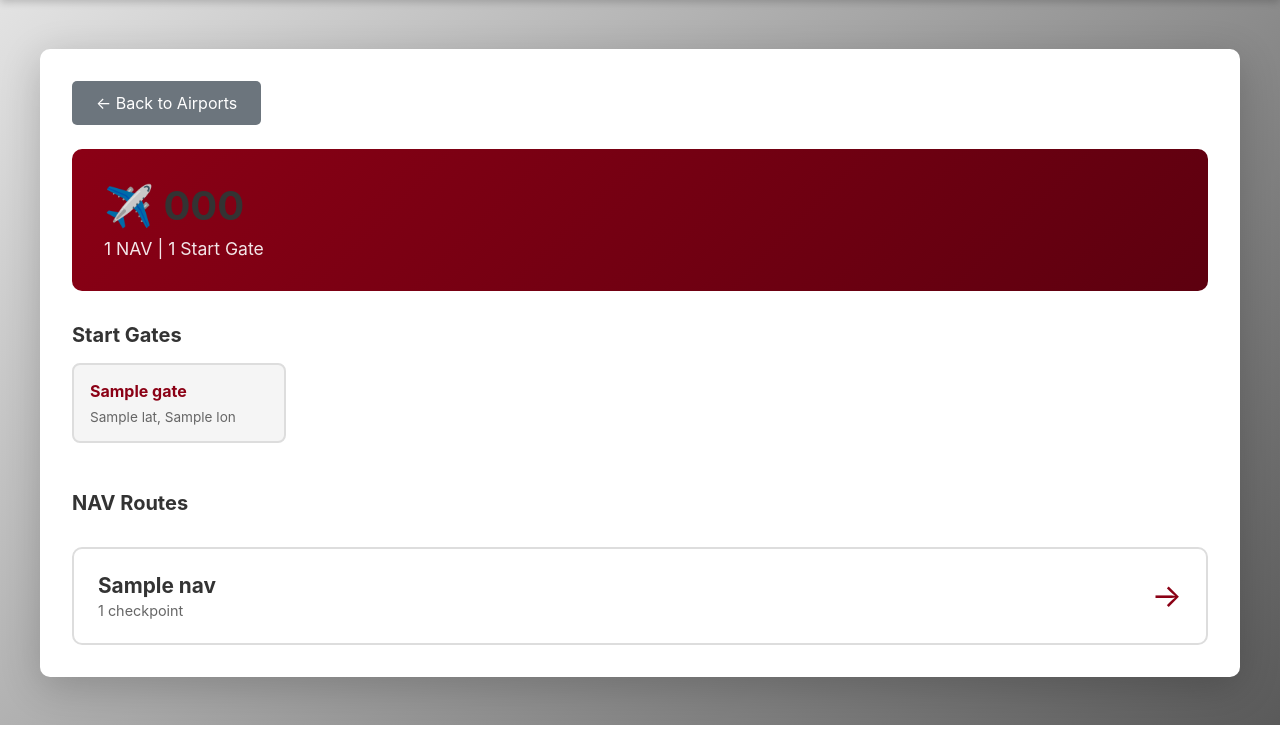
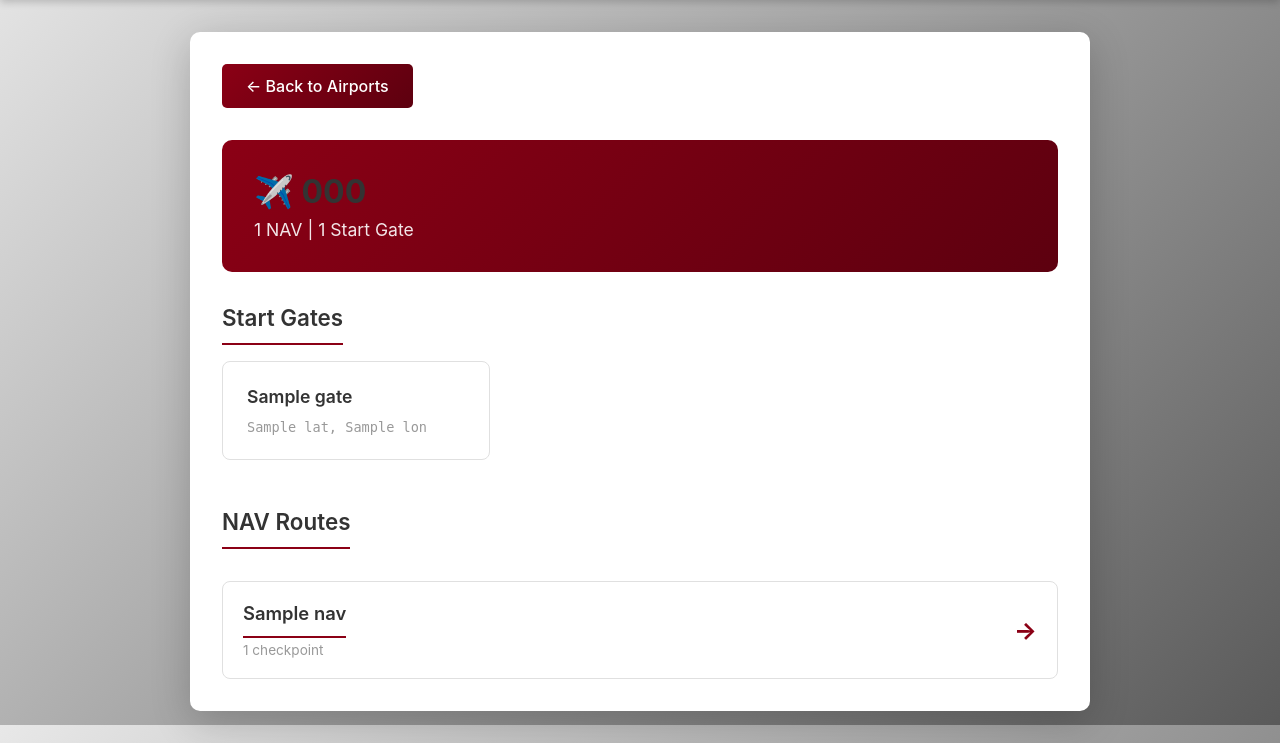
Before and after one commit to adequatepilot/nav-scoring, a FastAPI app: template templates/coach/navs_airport_detail.html in a window 1280 px wide. Shown: the part 75-818 px from the top of the page. Run offline with FastAPI, Linux system fonts and the light colour scheme; the template is opened without the code that fills it: most values are stand-ins (such as "Sample title", 1, 10 or a date in 2020); parts of the project's set-up code (start-up, migrations or seed data) failed here and were passed over.

Commit message:
Restore WIP changes: Move Add Start Gate button outside maroon box, improve styling and layout

```diff
--- a/templates/coach/navs_airport_detail.html
+++ b/templates/coach/navs_airport_detail.html
@@ -19,7 +19,21 @@
 {% block extra_css %}
 <style>
 .card {
-    max-width: 1200px;
+    max-width: 900px;
+}
+.back-btn {
+    display: inline-block;
+    background: linear-gradient(135deg, #8B0015 0%, #5D000F 100%);
+    color: white;
+    padding: 0.75rem 1.5rem;
+    border-radius: 5px;
+    text-decoration: none;
+    font-weight: 500;
+    transition: transform 0.2s;
+    margin-bottom: 2rem;
+}
+.back-btn:hover {
+    transform: translateY(-2px);
 }
 .header-section {
     background: linear-gradient(135deg, #8B0015 0%, #5D000F 100%);
@@ -33,45 +47,63 @@
 }
 .header-section h2 {
     margin: 0;
-    font-size: 2.5rem;
+    font-size: 2rem;
 }
-.add-gate-btn {
-    background: rgba(255,255,255,0.2);
-    border: 2px solid white;
+.add-section-btn {
+    background: linear-gradient(135deg, #8B0015 0%, #5D000F 100%);
     color: white;
-    padding: 1rem 2rem;
-    border-radius: 10px;
-    font-size: 1.1rem;
+    border: none;
+    padding: 0.6rem 1rem;
+    border-radius: 5px;
+    font-size: 0.9rem;
     font-weight: 600;
     cursor: pointer;
-    transition: all 0.3s;
+    transition: transform 0.2s;
+    white-space: nowrap;
 }
-.add-gate-btn:hover {
-    background: white;
-    color: #8B0015;
+.add-section-btn:hover {
+    transform: translateY(-2px);
 }
 .gates-section {
     margin-bottom: 3rem;
 }
+.gates-section h3,
+.navs-section h3 {
+    margin-top: 0;
+    margin-bottom: 1rem;
+    color: #333;
+    font-size: 1.4rem;
+    font-weight: 600;
+    border-bottom: 2px solid #8B0015;
+    padding-bottom: 0.75rem;
+}
 .gates-grid {
     display: grid;
-    grid-template-columns: repeat(auto-fill, minmax(200px, 1fr));
+    grid-template-columns: repeat(auto-fill, minmax(250px, 1fr));
     gap: 1rem;
     margin-top: 1rem;
 }
 .gate-card {
-    background: #f5f5f5;
-    padding: 1rem;
+    background: white;
+    padding: 1.5rem;
     border-radius: 8px;
-    border: 2px solid #ddd;
+    border: 1px solid #e0e0e0;
+    transition: all 0.2s;
+}
+.gate-card:hover {
+    border-color: #8B0015;
+    box-shadow: 0 2px 8px rgba(139, 0, 21, 0.1);
 }
 .gate-card h4 {
-    margin: 0 0 0.5rem 0;
-    color: #8B0015;
+    margin: 0 0 0.75rem 0;
+    color: #333;
+    font-size: 1.1rem;
+    font-weight: 600;
 }
 .gate-card .coords {
     font-size: 0.85rem;
-    color: #666;
+    color: #999;
+    font-family: monospace;
 }
 .navs-section {
     margin-top: 3rem;
@@ -79,14 +111,14 @@
 .nav-list {
     display: flex;
     flex-direction: column;
-    gap: 1rem;
+    gap: 0.75rem;
     margin-top: 1rem;
 }
 .nav-item {
     background: white;
-    border: 2px solid #ddd;
-    border-radius: 10px;
-    padding: 1.5rem;
+    border: 1px solid #e0e0e0;
+    border-radius: 8px;
+    padding: 1.25rem;
     display: flex;
     justify-content: space-between;
     align-items: center;
@@ -95,37 +127,23 @@
 }
 .nav-item:hover {
     border-color: #8B0015;
-    box-shadow: 0 5px 15px rgba(0,0,0,0.1);
-    transform: translateY(-2px);
+    box-shadow: 0 2px 8px rgba(139, 0, 21, 0.1);
 }
 .nav-item h3 {
     margin: 0;
     color: #333;
-    font-size: 1.3rem;
+    font-size: 1.15rem;
+    font-weight: 600;
 }
 .nav-item .checkpoint-count {
-    color: #666;
-    font-size: 0.9rem;
+    color: #999;
+    font-size: 0.85rem;
     margin-top: 0.25rem;
 }
 .nav-item .arrow {
-    font-size: 2rem;
+    font-size: 1.5rem;
     color: #8B0015;
-}
-.add-nav-btn {
-    background: linear-gradient(135deg, #8B0015 0%, #5D000F 100%);
-    color: white;
-    border: none;
-    padding: 1rem 2rem;
-    border-radius: 10px;
-    font-size: 1.1rem;
-    font-weight: 600;
-    cursor: pointer;
-    width: 100%;
-    transition: transform 0.2s;
-}
-.add-nav-btn:hover {
-    transform: translateY(-2px);
+    font-weight: bold;
 }
 .modal {
     display: none;
@@ -166,9 +184,19 @@
 {% endblock %}
 
 {% block content %}
-<div style="margin-bottom: 1.5rem;">
-    <a href="/coach/navs" style="display: inline-block; background: #6c757d; color: white; padding: 0.75rem 1.5rem; border-radius: 5px; text-decoration: none;">← Back to Airports</a>
+<a href="/coach/navs" class="back-btn">← Back to Airports</a>
+
+{% if message %}
+<div class="success" style="padding: 1rem; margin: 0 0 1.5rem 0; border: 1px solid #4caf50; background-color: #e8f5e9; color: #2e7d32; border-radius: 6px; border-left: 4px solid #4caf50;">
+    ✓ {{ message }}
 </div>
+{% endif %}
+
+{% if error %}
+<div class="error" style="padding: 1rem; margin: 0 0 1.5rem 0; border: 1px solid #d32f2f; background-color: #ffebee; color: #c62828; border-radius: 6px; border-left: 4px solid #d32f2f;">
+    ✕ {{ error }}
+</div>
+{% endif %}
 
 <div class="header-section">
     <div>
@@ -177,22 +205,27 @@
             {{ navs|length }} NAV{{ 's' if navs|length != 1 else '' }} | {{ gates|length }} Start Gate{{ 's' if gates|length != 1 else '' }}
         </div>
     </div>
-    {% if is_admin %}
-    <button class="add-gate-btn" onclick="openAddGateModal()">
-        ➕ Add Start Gate
-    </button>
-    {% endif %}
 </div>
 
 <!-- Start Gates Section -->
 <div class="gates-section">
-    <h3>Start Gates</h3>
+    <div style="display: flex; align-items: center; justify-content: space-between; margin-bottom: 1rem;">
+        <h3 style="margin: 0; flex: 0 0 auto;">Start Gates</h3>
+        {% if is_admin %}
+        <button class="add-section-btn" onclick="openAddGateModal()">➕ Add Start Gate</button>
+        {% endif %}
+    </div>
     {% if gates %}
     <div class="gates-grid">
         {% for gate in gates %}
         <div class="gate-card">
             <h4>{{ gate.name }}</h4>
             <div class="coords">{{ gate.lat }}, {{ gate.lon }}</div>
+            {% if is_admin %}
+            <div style="margin-top: 0.75rem; display: flex; gap: 0.5rem;">
+                <a href="/coach/navs/gates/{{ gate.id }}/delete-confirm" style="background: #8B0015; color: white; padding: 0.4rem 0.8rem; border-radius: 3px; text-decoration: none; font-size: 0.75rem; flex: 1; text-align: center;">Delete</a>
+            </div>
+            {% endif %}
         </div>
         {% endfor %}
     </div>
@@ -203,20 +236,29 @@
 
 <!-- NAVs Section -->
 <div class="navs-section">
-    <h3>NAV Routes</h3>
+    <div style="display: flex; align-items: center; justify-content: space-between; margin-bottom: 1rem;">
+        <h3 style="margin: 0; flex: 0 0 auto;">NAV Routes</h3>
         {% if is_admin %}
-    <button class="add-nav-btn" onclick="openAddNavModal()">➕ Add NAV Route</button>
+        <button class="add-section-btn" onclick="openAddNavModal()">➕ Add NAV Route</button>
         {% endif %}
+    </div>
 
     {% if navs %}
     <div class="nav-list" style="margin-top: 2rem;">
         {% for nav in navs %}
-        <div class="nav-item" onclick="window.location.href='/coach/navs/route/{{ nav.id }}'">
+        <div class="nav-item" style="display: flex; justify-content: space-between; align-items: center; cursor: default;">
+            <div onclick="window.location.href='/coach/navs/route/{{ nav.id }}'" style="flex: 1; cursor: pointer; display: flex; justify-content: space-between; align-items: center;">
                 <div>
                     <h3>{{ nav.name }}</h3>
                     <div class="checkpoint-count">{{ nav.checkpoint_count }} checkpoint{{ 's' if nav.checkpoint_count != 1 else '' }}</div>
                 </div>
                 <div class="arrow">→</div>
+            </div>
+            {% if is_admin %}
+            <div style="margin-left: 1rem;">
+                <a href="/coach/navs/routes/{{ nav.id }}/delete-confirm" style="background: #8B0015; color: white; padding: 0.5rem 1rem; border-radius: 3px; text-decoration: none; font-size: 0.85rem; white-space: nowrap;">Delete NAV</a>
+            </div>
+            {% endif %}
         </div>
         {% endfor %}
     </div>
```
Lines whose indentation alone changed are shown as unchanged.
